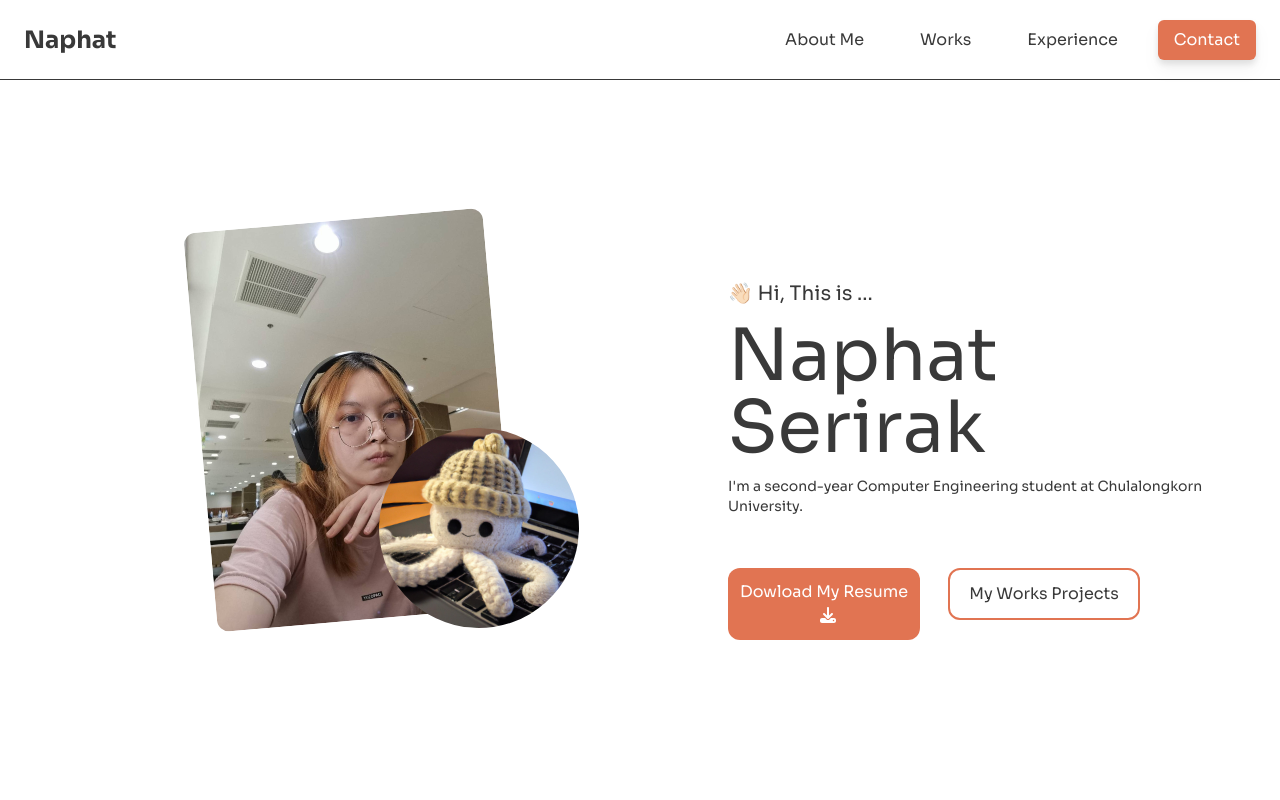
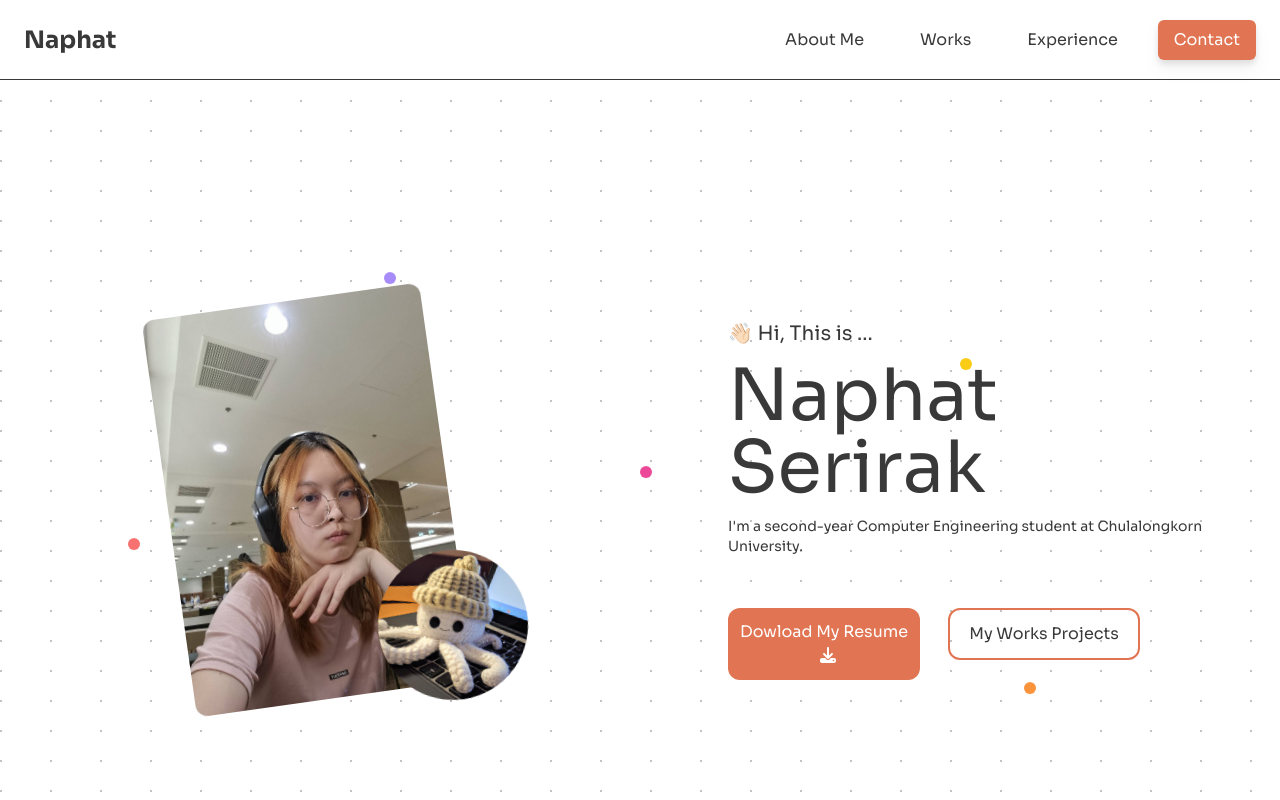
Before and after one commit to neennera/NaphatPortfolio, a React (Vite) app: page / in a window 1280 px wide. Shown: the top 800 px of the page. Built offline with nearby package versions, Linux system fonts and the light colour scheme.

Commit message:
deco: hero

```diff
--- a/src/components/Experience_Card.tsx
+++ b/src/components/Experience_Card.tsx
@@ -41,9 +41,9 @@ const Experience_Card = () => {
   const selectedItem = items.find(item => item.id === selectedId);
 
   return (
-    <div className="relative sm:absolute w-[95vw] pt-8">
+    <div className="relative sm:absolute w-[80vw] sm:w-[95vw] pt-8">
       {/* all exp card*/}
-      <div className="relative sm:absolute flex flex-wrap justify-center w-[95vw]">
+      <div className="relative sm:absolute flex flex-wrap justify-start left-5 sm:left-0 sm:justify-center">
         {items.map(item => (
           <motion.div
             className={`overflow-hidden h-[25vh] ${item.width} rounded drop-shadow-lg shadow-gray-600 cursor-pointer bg-beight  hover:bg-gray-200 my-2 sm:m-2 group`}
--- a/src/components/Hero.tsx
+++ b/src/components/Hero.tsx
@@ -17,18 +17,27 @@ const Hero = () => {
   return (
     <div
       id="hero"
-      className="flex scroll-my-10 flex-col sm:flex-row  w-full section-min-height items-center justify-between p-10"
+      className="heroMain flex scroll-my-10 space-y-20 flex-col sm:flex-row  w-full section-min-height items-center justify-between p-10"
     >
-      <div className="relative h-[40vh] w-[80vw] sm:h-[80vh] sm:w-[50vw] group">
+      <div className='upAndDown absolute w-full h-[90vh] inset-0 top-[10vh]'>
+        <div className='absolute w-3 h-3 top-[5%] sm:top-[28%] left-[30%] bg-violet-400 rounded-md ' />
+        <div className='absolute w-3 h-3 top-[10%] sm:top-[40%] left-[75%] bg-yellow-400 rounded-md ' />
+        <div className='absolute w-3 h-3 top-[65%] left-[10%] bg-red-400 rounded-md ' />
+        <div className='absolute w-3 h-3 top-[70%] sm:top-[80%] left-[35%] bg-blue-400 rounded-md ' />
+        <div className='absolute w-3 h-3 top-[70%] sm:top-[85%] left-[80%] bg-orange-400 rounded-md ' />
+        <div className='absolute w-3 h-3 top-[40%] sm:top-[55%] left-[50%] bg-pink-500 rounded-md ' />
+      </div>
+      <div className="md:left-[10vw] relative group flex flex-row justify-between">
         <img
           src={neen_pf}
-          className="absolute sm:top-20 sm:left-40 sm:h-[400px] h-[300px] rounded-xl rotate-[-5deg] group-hover:rotate-[-7deg]"
+          className="rotating-left sm:h-[65vh] max-h-[400px] max-w-[280px] h-[45vh] rounded-xl"
         />
         <img
           src={github_pf}
-          className="absolute sm:top-72 sm:left-[53%] sm:h-[200px] h-[120px] top-56 left-48  rounded-full rotate-3 group-hover:rotate-6"
+          className="rotating-right absolute -right-16 sm:-right-20 bottom-0 sm:h-[22vh] h-[20vh] max-h-[150px] rounded-full"
         />
       </div>
+
       <div className="flex flex-col space-y-10">
         <div className="flex flex-col space-y-3 w-[80vw] sm:w-[40vw]">
           <p className="text-xl">👋🏻 Hi, This is ...</p>
--- a/src/index.css
+++ b/src/index.css
@@ -7,3 +7,53 @@
     min-height: calc(100vh - 10vh);
   }
 }
+
+@keyframes rotateOscillateLeft {
+  0% {
+    transform: rotate(-5deg);
+  }
+  50% {
+    transform: rotate(-8deg);
+  }
+  100% {
+    transform: rotate(-5deg);
+  }
+}
+
+.rotating-left {
+  animation: rotateOscillateLeft 2s infinite;
+}
+
+@keyframes rotateOscillateRight {
+  0% {
+    transform: rotate(5deg);
+  }
+  50% {
+    transform: rotate(8deg);
+  }
+  100% {
+    transform: rotate(5deg);
+  }
+}
+
+.rotating-right {
+  animation: rotateOscillateRight 2s infinite;
+}
+
+@keyframes upAndDown {
+  0%, 100% {
+    transform: translateY(0);
+  }
+  50% {
+    transform: translateY(-10px); /* Adjust the value as needed */
+  }
+}
+
+.upAndDown {
+  animation: upAndDown 2s infinite;
+}
+
+.heroMain {
+  background-image: radial-gradient(circle at 1px 1px, rgb(198, 194, 196) 1.5px, transparent 0);
+  background-size: 50px 30px;
+}
```
